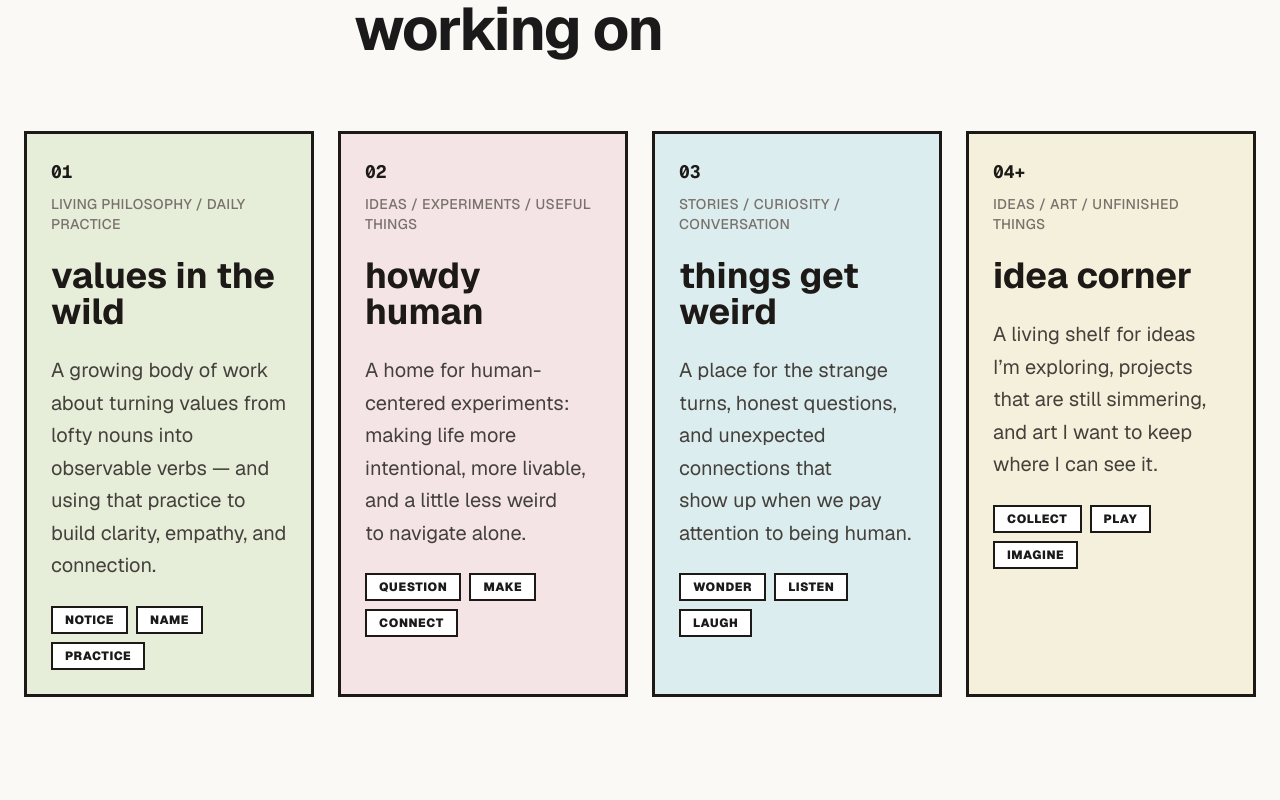
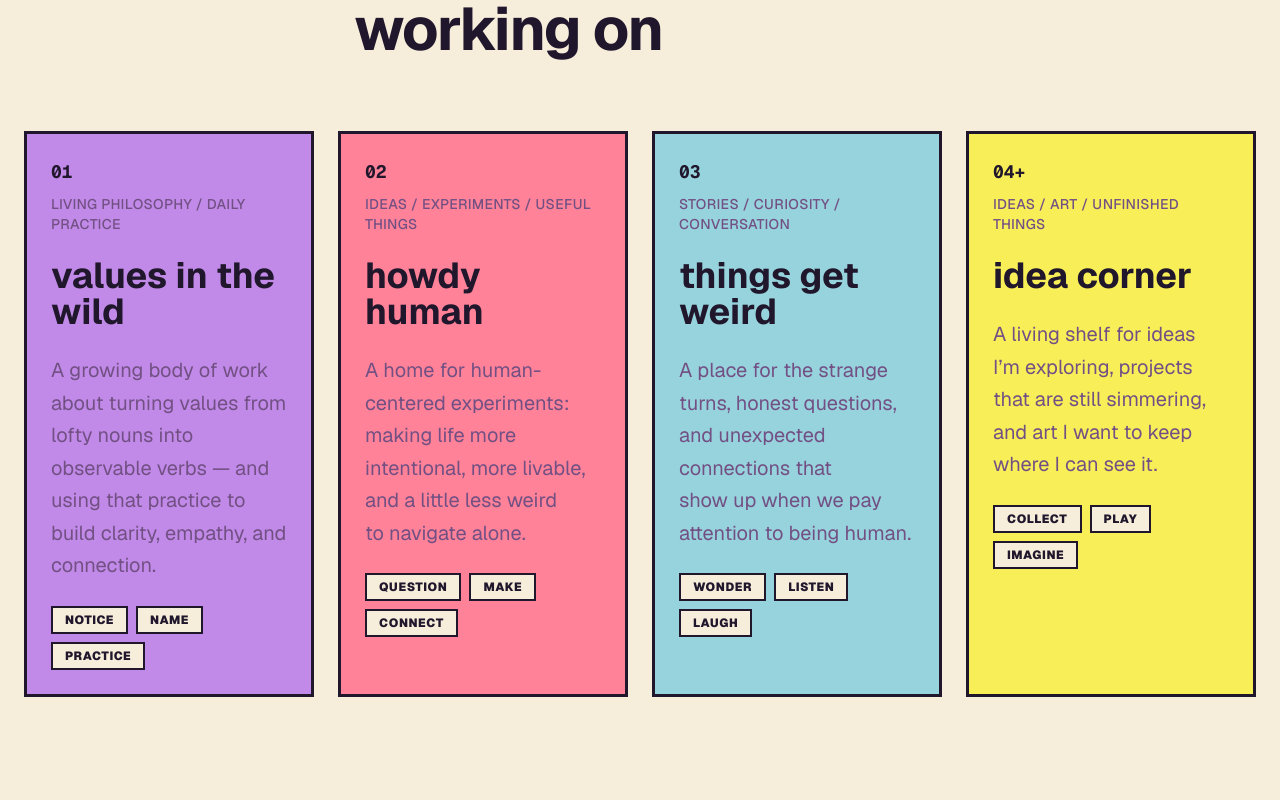
Before and after one commit to HelloSimone91/Simone-Hahaha, a Next.js app: page / in a window 1280 px wide. Shown: the part 1100-1900 px from the top of the page. Built offline with nearby package versions, Linux system fonts and the light colour scheme.

Commit message:
Update homepage color palette

```diff
--- a/src/app/globals.css
+++ b/src/app/globals.css
@@ -1,12 +1,23 @@
 @import "tailwindcss";
 
 :root {
-  --background: #faf9f6;
-  --foreground: #1a1a1a;
-  --brand-green: #e6edd9;
-  --brand-pink: #f5e4e6;
-  --brand-blue: #dcedef;
-  --brand-yellow: #f5f0db;
+  --background: #f6eedb;
+  --foreground: #20172c;
+  --brand-green: #c18ae8;
+  --brand-pink: #ff8298;
+  --brand-blue: #97d3dc;
+  --brand-yellow: #f8ef58;
+  --brand-plum: #725084;
+  --brand-coral: #ff6b61;
+  --color-stone-900: #20172c;
+  --color-stone-800: #20172c;
+  --color-stone-700: #725084;
+  --color-stone-500: #725084;
+  --color-stone-400: #725084;
+  --color-stone-300: #f6eedb;
+  --color-stone-200: #c18ae8;
+  --color-stone-100: #f6eedb;
+  --color-white: #f6eedb;
 }
 
 .hero-with-portrait {
@@ -107,6 +118,8 @@
   --color-brand-pink: var(--brand-pink);
   --color-brand-blue: var(--brand-blue);
   --color-brand-yellow: var(--brand-yellow);
+  --color-brand-plum: var(--brand-plum);
+  --color-brand-coral: var(--brand-coral);
 
   --animate-marquee: marquee 20s linear infinite;
 
--- a/src/app/page.tsx
+++ b/src/app/page.tsx
@@ -77,7 +77,7 @@ export default function Home() {
           <div className="grid grid-cols-1 md:grid-cols-2 lg:grid-cols-4 gap-6">
 
             {/* Project 1 */}
-            <a href="https://www.valuesinthewild.com/" target="_blank" rel="noopener noreferrer" className="hover:-translate-y-2 hover:-translate-x-2 hover:shadow-[12px_12px_0_0_#1a1a1a] transition-all cursor-pointer flex flex-col gap-6 items-start group h-full bg-brand-green border-[3px] border-stone-900 p-6 justify-between">
+            <a href="https://www.valuesinthewild.com/" target="_blank" rel="noopener noreferrer" className="hover:-translate-y-2 hover:-translate-x-2 hover:shadow-[12px_12px_0_0_#20172c] transition-all cursor-pointer flex flex-col gap-6 items-start group h-full bg-brand-green border-[3px] border-stone-900 p-6 justify-between">
               <div className="w-full flex flex-col gap-2">
                 <span className="text-stone-900 font-mono font-bold text-lg">01</span>
                 <span className="text-sm font-medium uppercase tracking-wide text-stone-500">Living philosophy / daily practice</span>
@@ -97,7 +97,7 @@ export default function Home() {
             </a>
 
             {/* Project 2 */}
-            <a href="https://www.howdyhuman.com/" target="_blank" rel="noopener noreferrer" className="hover:-translate-y-2 hover:-translate-x-2 hover:shadow-[12px_12px_0_0_#1a1a1a] transition-all cursor-pointer flex flex-col gap-6 items-start group h-full bg-brand-pink border-[3px] border-stone-900 p-6 justify-between">
+            <a href="https://www.howdyhuman.com/" target="_blank" rel="noopener noreferrer" className="hover:-translate-y-2 hover:-translate-x-2 hover:shadow-[12px_12px_0_0_#20172c] transition-all cursor-pointer flex flex-col gap-6 items-start group h-full bg-brand-pink border-[3px] border-stone-900 p-6 justify-between">
               <div className="w-full flex flex-col gap-2">
                 <span className="text-stone-900 font-mono font-bold text-lg">02</span>
                 <span className="text-sm font-medium uppercase tracking-wide text-stone-500">Ideas / experiments / useful things</span>
@@ -117,7 +117,7 @@ export default function Home() {
             </a>
 
             {/* Project 3 */}
-            <a href="https://www.thingsgetweird.com/" target="_blank" rel="noopener noreferrer" className="hover:-translate-y-2 hover:-translate-x-2 hover:shadow-[12px_12px_0_0_#1a1a1a] transition-all cursor-pointer flex flex-col gap-6 items-start group h-full bg-brand-blue border-[3px] border-stone-900 p-6 justify-between">
+            <a href="https://www.thingsgetweird.com/" target="_blank" rel="noopener noreferrer" className="hover:-translate-y-2 hover:-translate-x-2 hover:shadow-[12px_12px_0_0_#20172c] transition-all cursor-pointer flex flex-col gap-6 items-start group h-full bg-brand-blue border-[3px] border-stone-900 p-6 justify-between">
               <div className="w-full flex flex-col gap-2">
                 <span className="text-stone-900 font-mono font-bold text-lg">03</span>
                 <span className="text-sm font-medium uppercase tracking-wide text-stone-500">Stories / curiosity / conversation</span>
@@ -137,7 +137,7 @@ export default function Home() {
             </a>
 
             {/* Project 4 */}
-            <a href="/ideas.html" id="ideas" className="hover:-translate-y-2 hover:-translate-x-2 hover:shadow-[12px_12px_0_0_#1a1a1a] transition-all cursor-pointer flex flex-col gap-6 items-start group h-full bg-brand-yellow border-[3px] border-stone-900 p-6 justify-between">
+            <a href="/ideas.html" id="ideas" className="hover:-translate-y-2 hover:-translate-x-2 hover:shadow-[12px_12px_0_0_#20172c] transition-all cursor-pointer flex flex-col gap-6 items-start group h-full bg-brand-yellow border-[3px] border-stone-900 p-6 justify-between">
               <div className="w-full flex flex-col gap-2">
                 <span className="text-stone-900 font-mono font-bold text-lg">04+</span>
                 <span className="text-sm font-medium uppercase tracking-wide text-stone-500">Ideas / art / unfinished things</span>
@@ -185,7 +185,7 @@ export default function Home() {
               <span className="text-sm font-black tracking-widest uppercase text-stone-900">ABOUT ME</span>
               <h2 className="text-[4rem] sm:text-[6rem] lg:text-[7rem] xl:text-[8rem] font-bold tracking-tighter leading-[0.85] text-stone-900 uppercase">
                 HUMAN<br/>FIRST.<br/>
-                <span className="text-[#f5eed4] italic font-serif tracking-normal lowercase">Always.</span>
+                <span className="text-[#f6eedb] italic font-serif tracking-normal lowercase">Always.</span>
               </h2>
             </div>
 
@@ -208,7 +208,7 @@ export default function Home() {
               </div>
 
               {/* The Blueprint section */}
-              <div className="flex flex-col w-full border-[3px] border-stone-900 bg-[#f4f1e1] shadow-[8px_8px_0_0_#1a1a1a]">
+              <div className="flex flex-col w-full border-[3px] border-stone-900 bg-[#f6eedb] shadow-[8px_8px_0_0_#20172c]">
 
                 <div className="bg-brand-yellow flex justify-between items-center px-6 py-3 border-b-[3px] border-stone-900">
                   <span className="text-xs font-black uppercase tracking-widest">THE BLUEPRINT</span>
@@ -243,7 +243,7 @@ export default function Home() {
 
                 </div>
 
-                <div className="bg-[#cba8ff] p-6 md:p-8 border-t-[3px] border-stone-900">
+                <div className="bg-[#c18ae8] p-6 md:p-8 border-t-[3px] border-stone-900">
                   <p className="text-stone-900 text-lg leading-relaxed font-medium">
                     <span className="font-black">Fun astrological fact:</span> I was born with Mercury, Venus, Saturn, Uranus, and Neptune retrograde—which feels very on-brand for someone who rethinks everything, questions received wisdom, and cares a lot about living in alignment with real values.
                   </p>
--- a/src/components/Header.tsx
+++ b/src/components/Header.tsx
@@ -2,7 +2,7 @@ import Link from "next/link";
 
 export default function Header() {
   return (
-    <header className="sticky top-0 z-50 flex items-center justify-between px-6 py-4 bg-[#faf9f6]/90 backdrop-blur-md border-b-[3px] border-stone-900 shadow-[4px_4px_0_0_#1a1a1a]">
+    <header className="sticky top-0 z-50 flex items-center justify-between px-6 py-4 bg-[#f6eedb]/90 backdrop-blur-md border-b-[3px] border-stone-900 shadow-[4px_4px_0_0_#20172c]">
       <Link href="/" className="text-xl font-bold tracking-tight uppercase hover:-translate-y-1 hover:shadow-none transition-all border-2 border-transparent hover:border-stone-900 p-1">
         SIMONE!
       </Link>
@@ -16,7 +16,7 @@ export default function Header() {
         <Link href="/#about" className="hover:-translate-y-1 hover:text-stone-500 transition-all">
           about
         </Link>
-        <Link href="/contact.html" className="hover:-translate-y-1 transition-all flex items-center gap-1 border-2 border-stone-900 px-3 py-1 bg-brand-yellow hover:bg-white shadow-[2px_2px_0_0_#1a1a1a]">
+        <Link href="/contact.html" className="hover:-translate-y-1 transition-all flex items-center gap-1 border-2 border-stone-900 px-3 py-1 bg-brand-yellow hover:bg-brand-pink shadow-[2px_2px_0_0_#20172c]">
           say hi ↗
         </Link>
       </nav>
```
